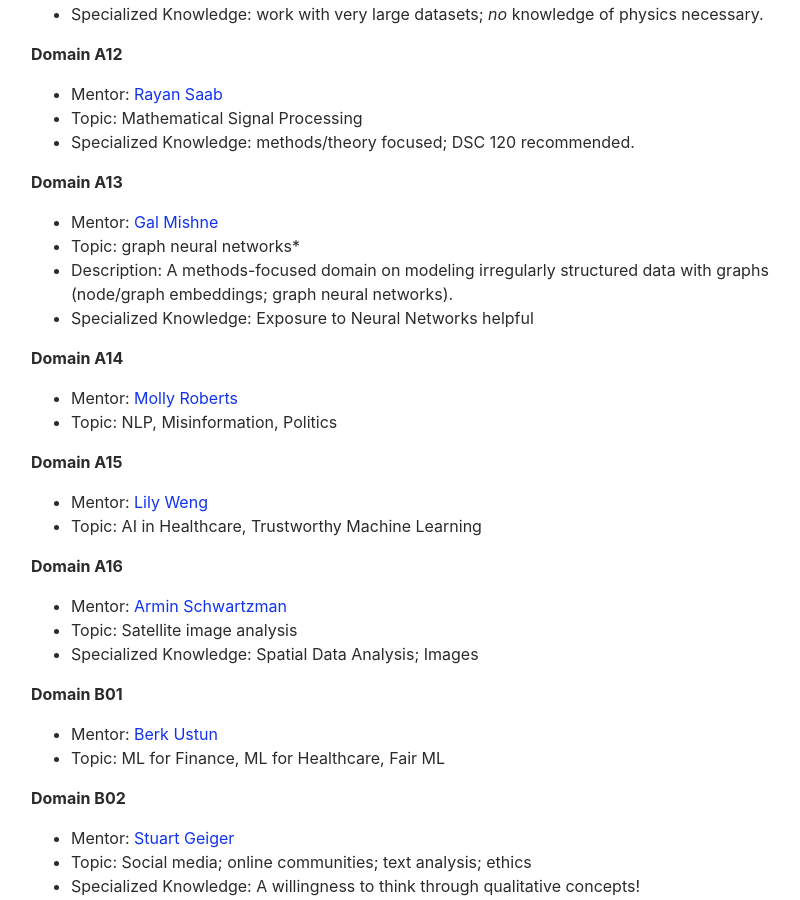
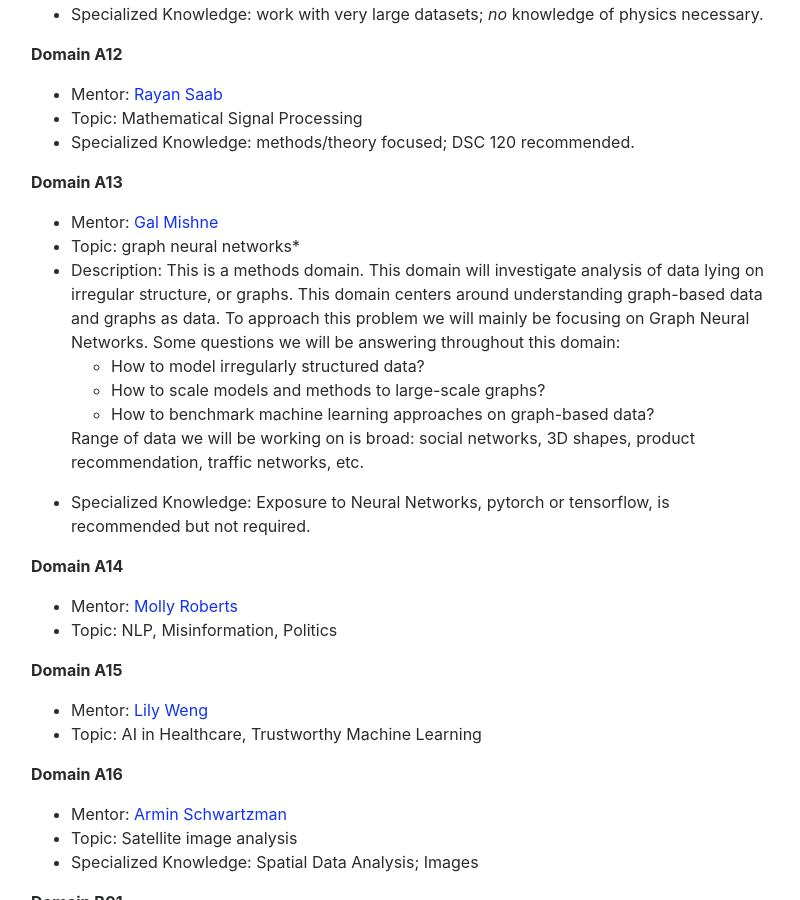
Before and after one commit to DSC-Capstone/dsc-capstone.github.io, a Jekyll site: the page built from student/faq.md, in a window 1280 px wide and 900 px high, scrolled down 2857 px. Shown: the whole window, without its empty margins (234-1034 px from the left). Built offline with Jekyll 4.4.1, drawn with Linux system fonts in a browser that asks for light colours; nearby versions of some CDN libraries; some of the changed text lies outside the part shown.

Commit message:
add a few descriptions to domains

```diff
--- a/student/faq.md
+++ b/student/faq.md
@@ -154,10 +154,21 @@ offerring may differ from the previous!
 
 * Mentor: [Gal Mishne](http://mishne.ucsd.edu/publications.html)
 * Topic: graph neural networks*
-* Description: A methods-focused domain on modeling irregularly
-  structured data with graphs (node/graph embeddings; graph neural
-  networks).
-* Specialized Knowledge: Exposure to Neural Networks helpful
+* Description:
+  This is a methods domain.
+  This domain will investigate analysis of data lying on irregular
+  structure, or graphs. This domain centers around understanding
+  graph-based data and graphs as data. To approach this problem we
+  will mainly be focusing on Graph Neural Networks. Some questions we
+  will be answering throughout this domain:
+    - How to model irregularly structured data?
+    - How to scale models and methods to large-scale graphs?
+    - How to benchmark machine learning approaches on graph-based data?
+
+    Range of data we will be working on is broad: social networks, 3D
+    shapes, product recommendation, traffic networks, etc.
+
+* Specialized Knowledge: Exposure to Neural Networks, pytorch or tensorflow, is recommended but not required.
 
 **Domain A14**
 
@@ -267,6 +278,17 @@ offerring may differ from the previous!
 
 * Mentor: [Benjamin Smarr](https://profiles.ucsd.edu/benjamin.smarr)
 * Topic: Time series analysis in health
+* Description:
+  - students will work with wearable device data paired with survey-generated labels.
+  - questions will focus on leveraging the non-random variance in
+    physiological time series caused by biological rhythms
+    (e.g. ultradian, circadian, menstrual, annual), so familiarizing
+    themselves with Wikipedia-level knowledge of these will help, as
+    will knowledge of any signal processing approaches, especially for
+    Non-stationary signals, as in wavelets, DTW, etc.
+  - students will work at the frontier of knowledge, and so should
+    come prepared to think creatively and help define standards,
+    rather than simply iterate in a well defined domain.
 
 **Domain B12**
 
```
